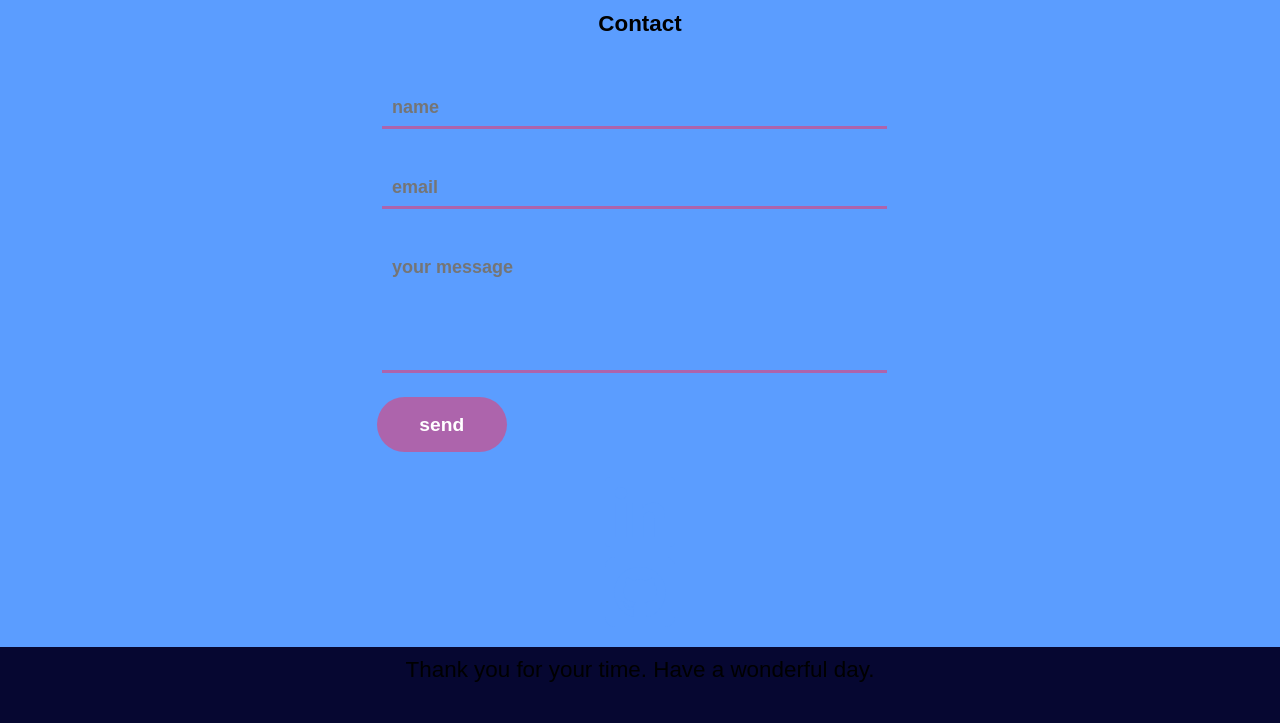
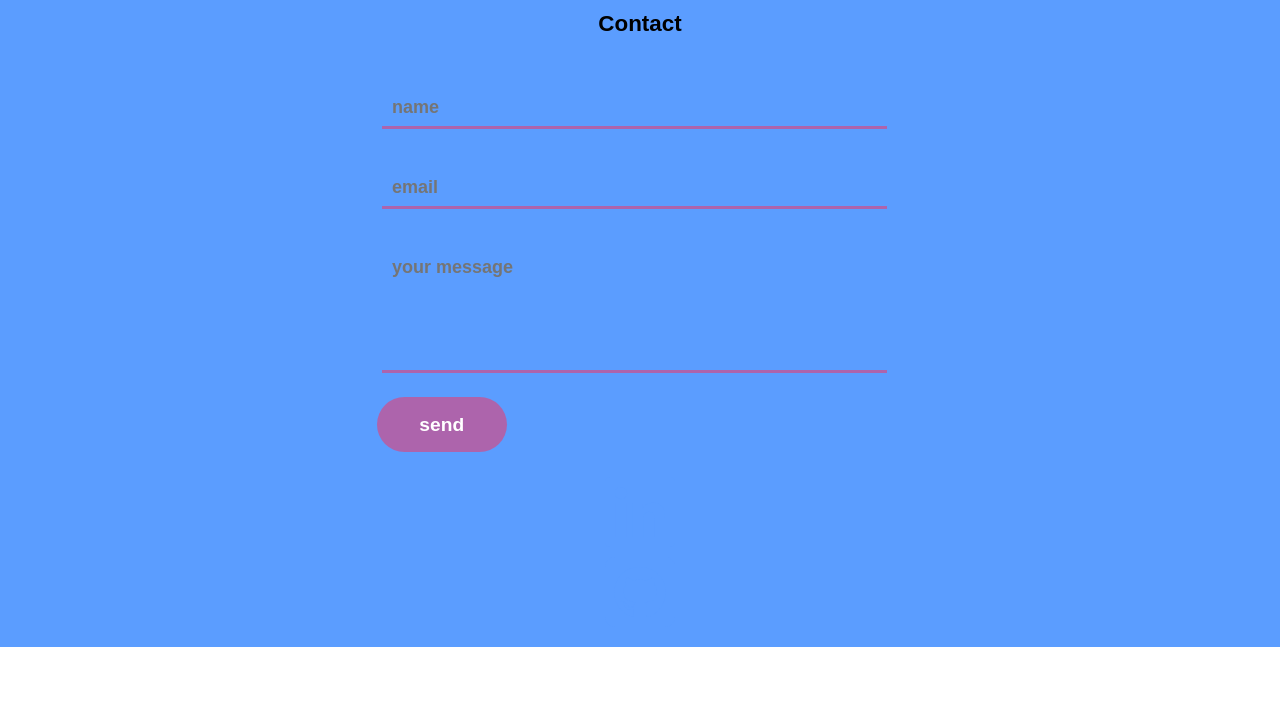
Before and after one commit to Mnun21/Development-Portfolio, a website: page index.html in a window 1280 px wide. Shown: the part 2553-3276 px from the top of the page. After the commit the page ends 3200 px from the top, so only its background shows below. Drawn offline with nearby package versions, Linux system fonts and the light colour scheme.

Commit message:
removed footer

```diff
--- a/index.html
+++ b/index.html
@@ -110,9 +110,7 @@
         </div>
     </section>
 
-    <footer role="contentinfo">
-        <p>Thank you for your time. Have a wonderful day.</p>
-    </footer>
+
 
     <script src="https://code.jquery.com/jquery-3.2.1.min.js"></script>
     <script src="app.js"></script>
```
